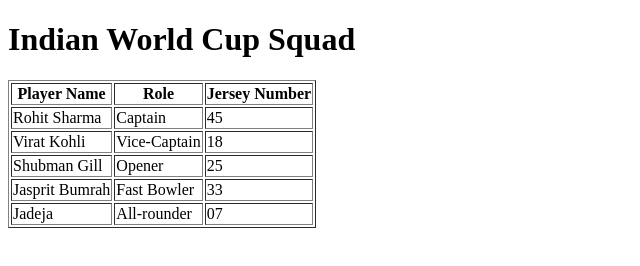
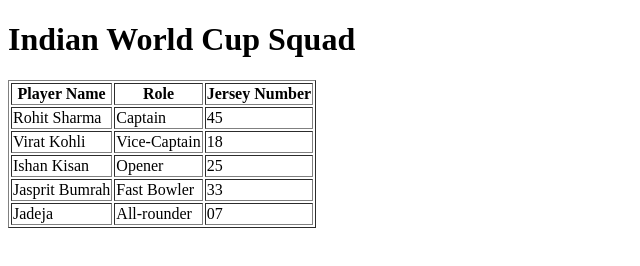
Before and after one commit to kpranay613/test1, a plain HTML site: page index.html in a window 1280 px wide. Shown: the full height of the page, 0-640 px from the left. Drawn offline with Linux system fonts and the light colour scheme.

Commit message:
Update index.html

```diff
--- a/index.html
+++ b/index.html
@@ -22,7 +22,7 @@
             <td>18</td>
         </tr>
         <tr>
-            <td>Shubman Gill</td>
+            <td>Ishan Kisan</td>
             <td>Opener</td>
             <td>25</td>
         </tr>
```
